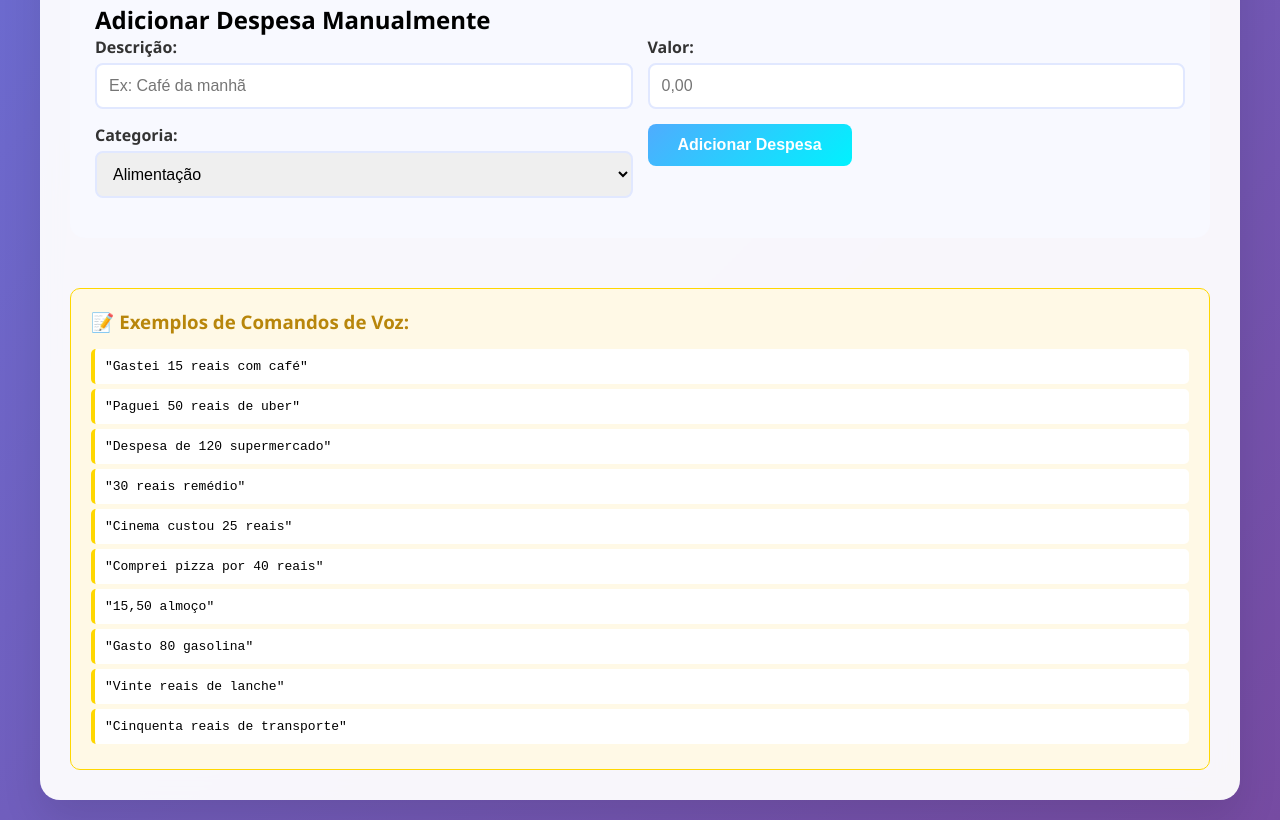
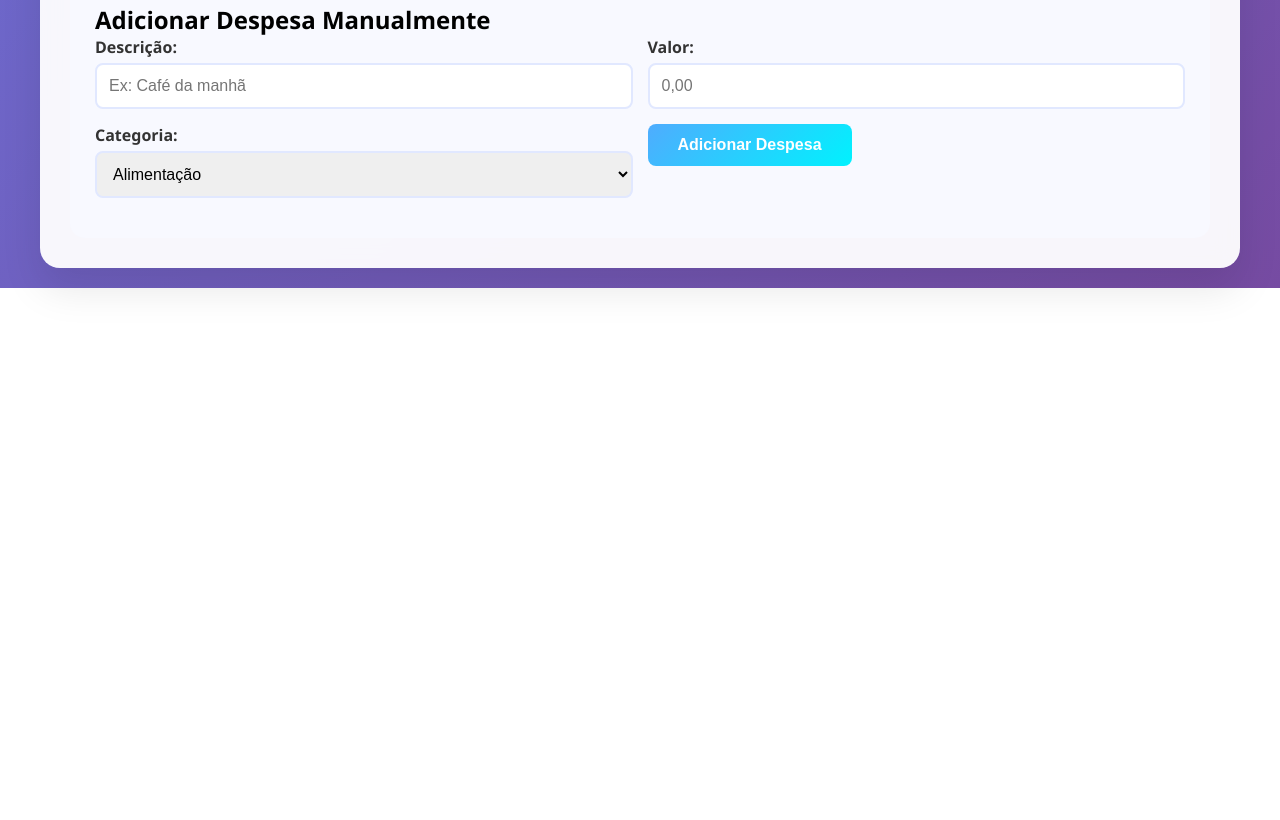
Before and after one commit to Cornellllio01/Minhas-despesas-, a plain HTML site: page index.html in a window 1280 px wide. Shown: the part 1326-2146 px from the top of the page. After the commit the page ends 1614 px from the top, so only its background shows below. Drawn offline with Linux system fonts and the light colour scheme.

Commit message:
Update index.html

```diff
--- a/index.html
+++ b/index.html
@@ -125,7 +125,6 @@
             overflow-y: auto;
         }
 
-        /* NOVA SEÇÃO DE FILTROS POR CATEGORIA */
         .category-filters {
             grid-column: 1 / -1;
             background: #fff;
@@ -184,7 +183,6 @@
             background: rgba(255, 255, 255, 0.3);
         }
 
-        /* ESTATÍSTICAS POR CATEGORIA */
         .category-stats {
             grid-column: 1 / -1;
             background: #fff;
@@ -354,29 +352,6 @@
             box-shadow: 0 5px 15px rgba(79, 172, 254, 0.3);
         }
 
-        .commands-help {
-            grid-column: 1 / -1;
-            background: #fff9e6;
-            border: 1px solid #ffd700;
-            border-radius: 10px;
-            padding: 20px;
-            margin-top: 20px;
-        }
-
-        .commands-help h3 {
-            color: #b8860b;
-            margin-bottom: 15px;
-        }
-
-        .command-example {
-            background: white;
-            padding: 10px;
-            border-radius: 5px;
-            margin: 5px 0;
-            font-family: monospace;
-            border-left: 4px solid #ffd700;
-        }
-
         @media (max-width: 768px) {
             .content {
                 grid-template-columns: 1fr;
@@ -409,7 +384,7 @@
         </div>
 
         <div class="content">
-            <!-- NOVA SEÇÃO: Filtros por Categoria -->
+            <!-- Filtros por Categoria -->
             <div class="category-filters">
                 <h3>📊 Filtrar por Categoria</h3>
                 <div class="filter-buttons" id="categoryFilters">
@@ -439,7 +414,7 @@
                 <div class="total-value" id="totalValue">R$ 0,00</div>
             </div>
 
-            <!-- NOVA SEÇÃO: Estatísticas por Categoria -->
+            <!-- Estatísticas por Categoria -->
             <div class="category-stats">
                 <h3>📈 Estatísticas por Categoria</h3>
                 <div class="stats-grid" id="categoryStatsGrid">
@@ -477,21 +452,6 @@
                         <button class="add-btn" onclick="addExpenseManually()">Adicionar Despesa</button>
                     </div>
                 </div>
-            </div>
-
-            <!-- Ajuda com Comandos -->
-            <div class="commands-help">
-                <h3>📝 Exemplos de Comandos de Voz:</h3>
-                <div class="command-example">"Gastei 15 reais com café"</div>
-                <div class="command-example">"Paguei 50 reais de uber"</div>
-                <div class="command-example">"Despesa de 120 supermercado"</div>
-                <div class="command-example">"30 reais remédio"</div>
-                <div class="command-example">"Cinema custou 25 reais"</div>
-                <div class="command-example">"Comprei pizza por 40 reais"</div>
-                <div class="command-example">"15,50 almoço"</div>
-                <div class="command-example">"Gasto 80 gasolina"</div>
-                <div class="command-example">"Vinte reais de lanche"</div>
-                <div class="command-example">"Cinquenta reais de transporte"</div>
             </div>
         </div>
     </div>
```
Lines whose indentation alone changed are shown as unchanged.
